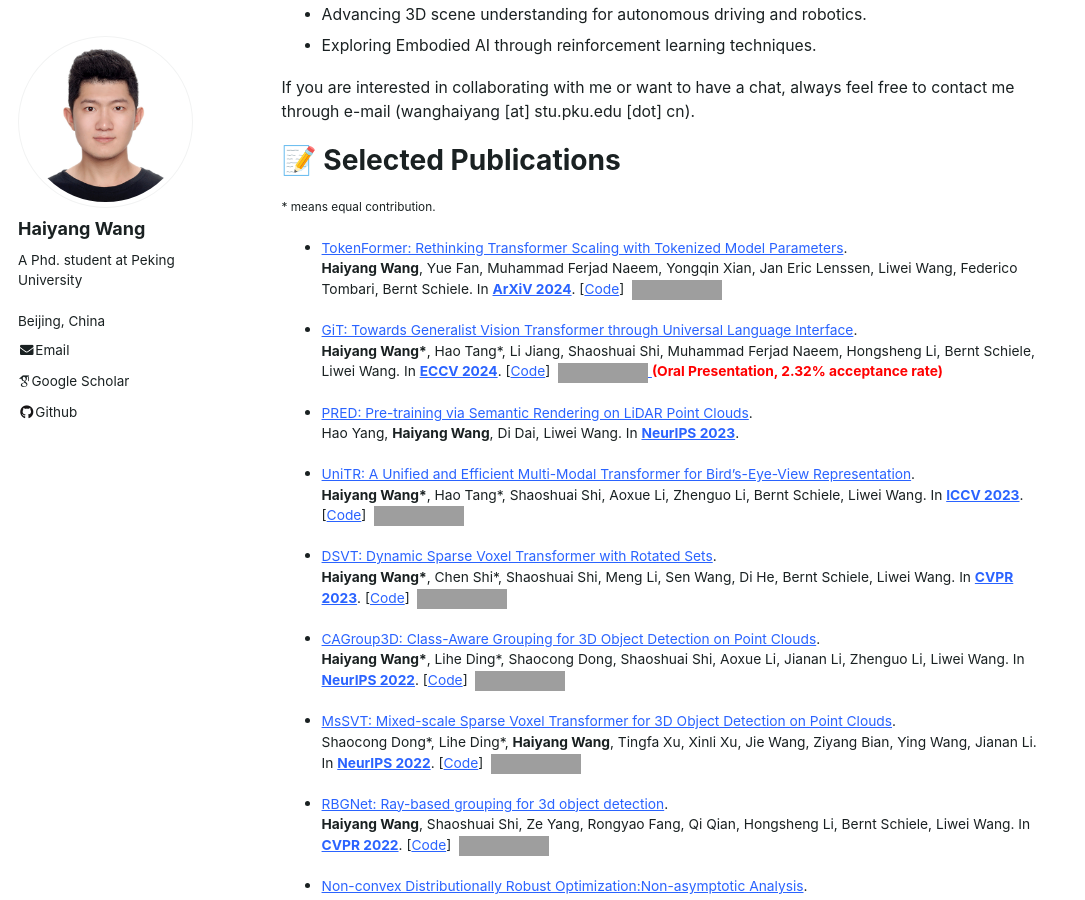
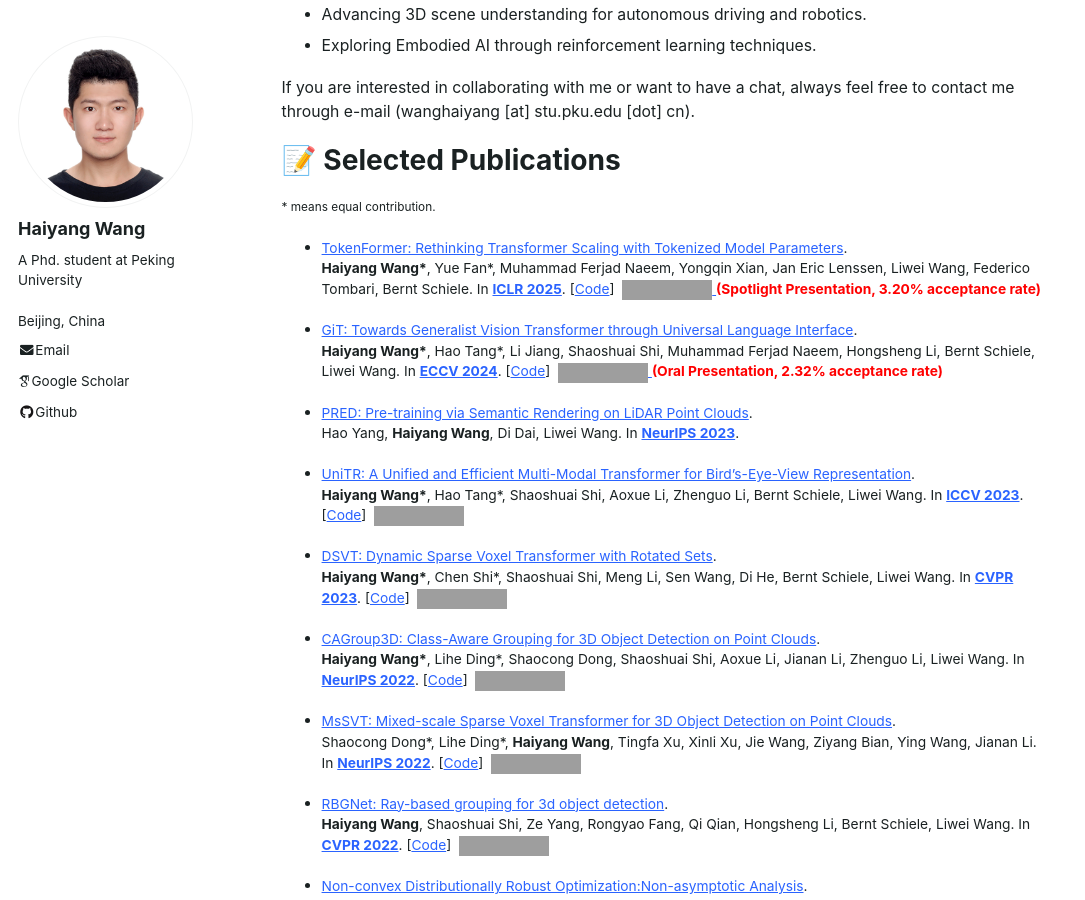
Before and after one commit to Haiyang-W/haiyang-w.github.io, a Jekyll site: the page built from _pages/about.md, in a window 1280 px wide and 900 px high, scrolled down 518 px, cut to the strip 0-900 px from the top of the window. Shown: the whole strip, without its empty margins (0-1085 px from the left). Built offline with Jekyll 4.4.1, drawn with Linux system fonts in a browser that asks for light colours; some web fonts are replaced; comment, search, counter and statistics services are not loaded; grey boxes are pictures that could not be loaded.

Commit message:
Update ICLR2025 news

```diff
--- a/_pages/about.md
+++ b/_pages/about.md
@@ -25,7 +25,7 @@ If you are interested in collaborating with me or want to have a chat, always fe
 <sub>\* means equal contribution. </sub>
 
 * [TokenFormer: Rethinking Transformer Scaling with Tokenized Model Parameters](https://arxiv.org/abs/2410.23168).\\
-**Haiyang Wang**, Yue Fan, Muhammad Ferjad Naeem, Yongqin Xian, Jan Eric Lenssen, Liwei Wang, Federico Tombari, Bernt Schiele. In [**ArXiV 2024**](https://arxiv.org/). \[[Code](https://github.com/Haiyang-W/TokenFormer)\] &nbsp;<a href="https://github.com/Haiyang-W/TokenFormer"><img alt="GitHub stars" style="vertical-align:middle" src="https://img.shields.io/github/stars/Haiyang-W/TokenFormer?style=social"> </a>
+**Haiyang Wang\***, Yue Fan\*, Muhammad Ferjad Naeem, Yongqin Xian, Jan Eric Lenssen, Liwei Wang, Federico Tombari, Bernt Schiele. In [**ICLR 2025**](https://iclr.cc/). \[[Code](https://github.com/Haiyang-W/TokenFormer)\] &nbsp;<a href="https://github.com/Haiyang-W/TokenFormer"><img alt="GitHub stars" style="vertical-align:middle" src="https://img.shields.io/github/stars/Haiyang-W/TokenFormer?style=social"> </a> **<font color=red>(Spotlight Presentation, 3.20% acceptance rate)</font>**
 
 * [GiT: Towards Generalist Vision Transformer through Universal Language Interface](https://www.ecva.net/papers/eccv_2024/papers_ECCV/papers/04158.pdf).\\
 **Haiyang Wang\***, Hao Tang\*, Li Jiang, Shaoshuai Shi, Muhammad Ferjad Naeem, Hongsheng Li, Bernt Schiele, Liwei Wang. In [**ECCV 2024**](https://eccv.ecva.net/Conferences/2024). \[[Code](https://github.com/Haiyang-W/GiT)\] &nbsp;<a href="https://github.com/Haiyang-W/GiT"><img alt="GitHub stars" style="vertical-align:middle" src="https://img.shields.io/github/stars/Haiyang-W/GiT?style=social"> </a> **<font color=red>(Oral Presentation, 2.32% acceptance rate)</font>**
```
